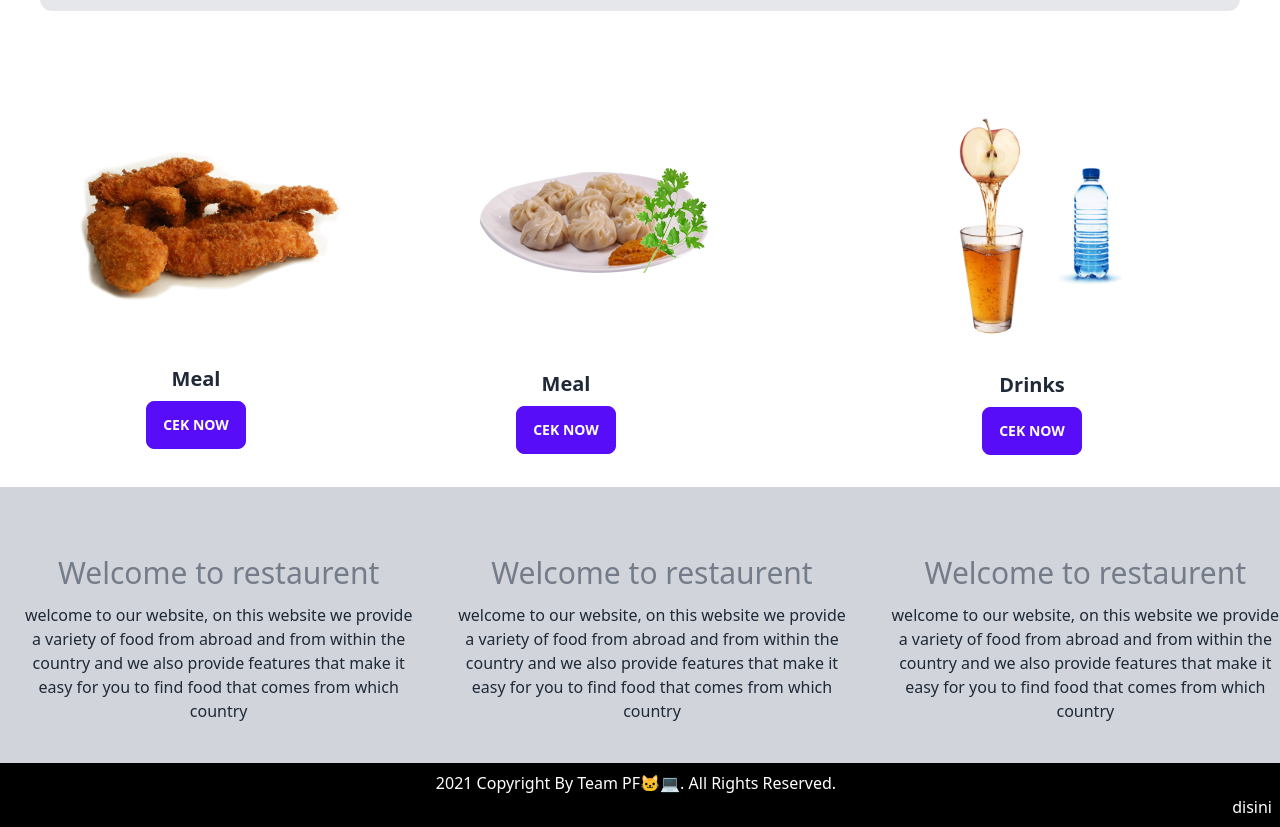
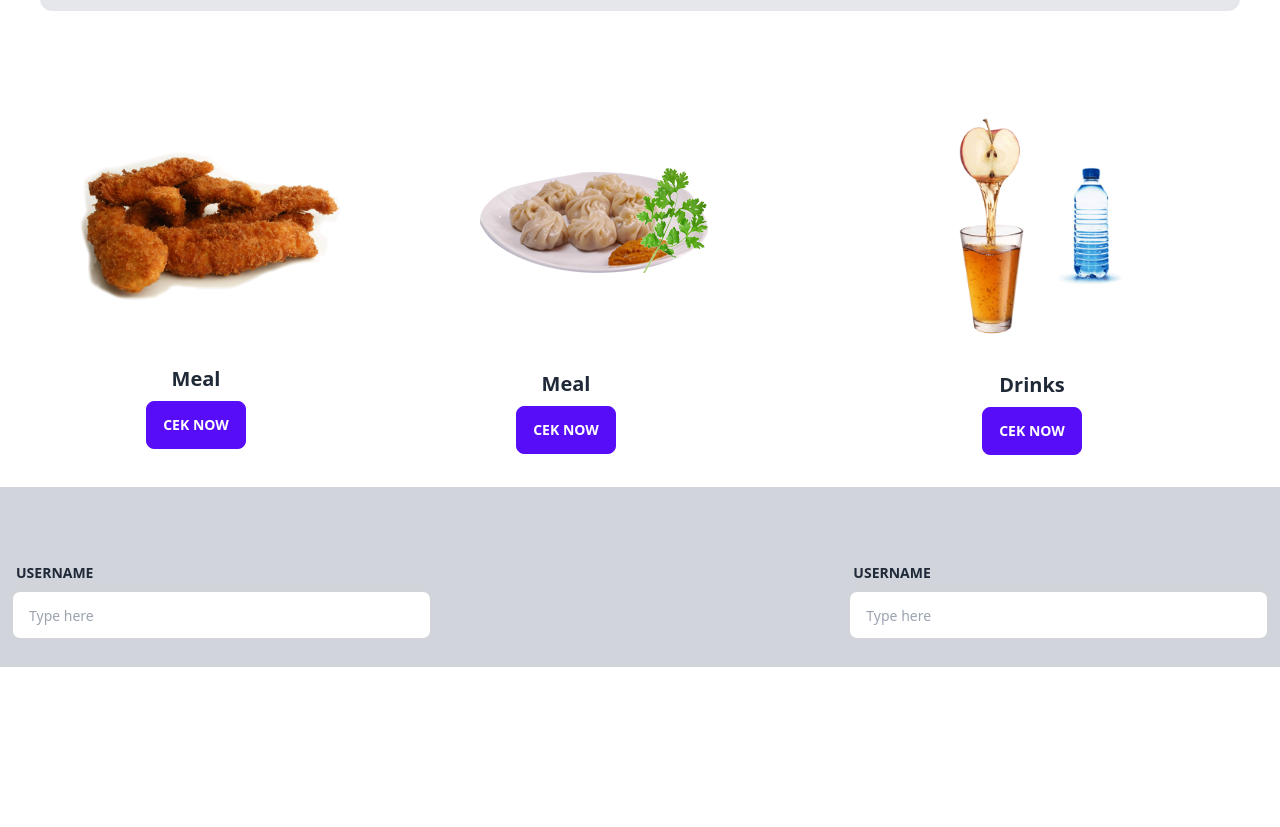
Before and after one commit to Bayu-Sumantri/tugas-kelompok-new-1, a website: page public/contact.html in a window 1280 px wide. Shown: the part 189-1016 px from the top of the page. After the commit the page ends 856 px from the top, so only its background shows below. Drawn offline with Linux system fonts and the light colour scheme.

Commit message:
'perbaruan'

```diff
--- a/public/contact.html
+++ b/public/contact.html
@@ -29,7 +29,8 @@
             </div>
             <!-- Primary Navbar items -->
             <div class="hidden md:flex items-center space-x-1">
-              <a href="index.html" class="py-4 px-2 text-gray-500 font-semibold hover:text-green-500 transition duration-300">Home</a>
+              <a href="index.html"
+                class="py-4 px-2 text-gray-500 font-semibold hover:text-green-500 transition duration-300">Home</a>
               <a href="about.html"
                 class="py-4 px-2 text-gray-500 font-semibold hover:text-green-500 transition duration-300">About
                 Us</a>
@@ -101,44 +102,54 @@
 
     <!-- kata kata saja-->
 
+    <!--
      <div class="w-full bg-gray-300 px-3 py-7">
     <div class="w-screen">
+-->
+
+    <!--
+        CONTACT US FORM
+
+         <div class="container"></div>
+        <div class="relative px-5 py-7 bg-gray-200 rounded-xl border-solid border-2 border-gray-200 m-10 shadow-md">
+          <label class="label">
+            <span class="label-text font-bold">USERNAME</span>
+            </label>
+          <input type="text" placeholder="Type here" class="input input-bordered w-full max-w-xl" />
+
+          <div class="w-1/3">
+            <label class="label">
+              <span class="label-text font-bold">USERNAME</span>
+              </label>
+            <input type="text" placeholder="Type here" class="input input-bordered w-full max-w-xl" />
+            </div>
+      -->
+
+ <div class="flex">
+  <div class="w-full bg-gray-300 px-3 py-7">
+    <div class="w-full">
       <section class="mt-10">
         <div class="container">
-           <div class="flex w-full gap-x-5">
+          <div class="flex w-full justify-between gap-x-5">
             <div class="w-1/3">
-                <h2 class="text-3xl text-gray-700/60 text-center">Welcome to restaurent</h2>
-        <p class="text-center m-3">welcome to our website, on this website we provide a variety of food from abroad
-          and from within the country and we also provide features that make it easy for you to find food that comes
-          from which country</p>
+              <label class="label">
+                <span class="label-text font-bold">USERNAME</span>
+              </label>
+              <input type="text" placeholder="Type here" class="input input-bordered w-full max-w-xl" />
             </div>
             <div class="w-1/3">
-                <h2 class="text-3xl text-gray-700/60 text-center">Welcome to restaurent</h2>
-                <p class="text-center m-3">welcome to our website, on this website we provide a variety of food from abroad
-                  and from within the country and we also provide features that make it easy for you to find food that comes
-                  from which country</p>
+              <label class="label">
+                <span class="label-text font-bold">USERNAME</span>
+              </label>
+              <input type="text" placeholder="Type here" class="input input-bordered w-full max-w-xl" />
             </div>
-              <div class="w-1/3">
-                <h2 class="text-3xl text-gray-700/60 text-center">Welcome to restaurent</h2>
-                <p class="text-center m-3">welcome to our website, on this website we provide a variety of food from abroad
-                  and from within the country and we also provide features that make it easy for you to find food that comes
-                  from which country</p>
-              </div>
+
           </div>
         </div>
       </section>
     </div>
   </div>
-
-  <div className="w-full">
-    <div class="bg-black px-2 py-2 ">
-      <p class="pt4 mr-2 text-center text-white">2021 Copyright By Team PF🐱‍💻. All Rights Reserved.</p>
-      <a href="index.html" class="inline-block text-right w-full -mr-5 text-white hover:text-blue-500">
-        disini
-      </a>
  </div>
-  </div>
-
 
 </body>
 
--- /dev/null
+++ b/public/cooise file.html
@@ -0,0 +1,71 @@
+<!DOCTYPE html>
+<html lang="en">
+
+<head>
+    <meta charset="utf-8">
+    <meta http-equiv="X-UA-Compatible" content="IE=edge">
+    <meta name="viewport" content="width=device-width, initial-scale=1.0">
+    <link rel="stylesheet" href="../public/css/style.css">
+    <meta name="description" content="">
+    <meta name="author" content="">
+    <link rel="shortcut icon" href="themes/assets/ico/logopf.ico">
+    <title>promotins food</title>
+    <!--navbar==========================-->
+
+
+        <!-- Navbar goes here -->
+        <nav class="bg-neutral/10 shadow-md">
+            <div class="max-w-6xl mx-auto px-4">
+                <div class="flex justify-between">
+                    <div class="flex space-x-7">
+                        <!-- Website Logo -->
+                        <div>
+                            <a href="index.html" class="flex items-center py-4 px-2">
+                                <img src="themes/assets/ico/logopf.ico" alt="Logo" class="h-8 w-8 mr-2" />
+                                <span class="font-semibold hover:text-white text-gray-500 text-lg">Promotins food</span>
+                            </a>
+                        </div>
+                        <!-- Primary Navbar items -->
+                        <div class="hidden md:flex items-center space-x-1">
+                            <a href="index.html"
+                                class="py-4 px-2 text-gray-500 font-semibold hover:text-green-500 transition duration-300">Home</a>
+                            <a href="about.html"
+                                class="py-4 px-2 text-gray-500 font-semibold hover:text-green-500 transition duration-300">About
+                                Us</a>
+                            <a href="contact.html"
+                                class="py-4 px-2 text-gray-500 font-semibold hover:text-green-500 transition duration-300">Contact</a>
+                            <a href="login.html"
+                                class="py-4 px-2 text-gray-500 font-semibold hover:text-green-500 transition duration-300">Sign
+                                in
+                            </a>
+                            <a href="cooise file.html"
+                                class="py-4 px-2 text-gray-500 font-semibold border-b-4 border-green-500 hover:text-green-500 transition duration-300">Cooise
+                                File
+                            </a>
+                        </div>
+                    </div>
+                </div>
+            </div>
+        </nav>
+
+
+        <div class="flex justify-center">
+            <div class="mb-3 w-96 text-center m-20">
+              <label for="formFile" class="form-label inline-block mb-2 text-gray-700">Default file input example</label>
+              <input class="form-control block w-full px-3 py-1.5 text-base font-normal text-gray-700 bg-white bg-clip-padding border border-solid border-gray-300 rounded transition ease-in-out m-0 focus:text-gray-700 focus:bg-white focus:border-blue-600 focus:outline-none" type="file" id="formFile">
+            </div>
+          </div>
+
+
+          <marquee width="100%" direction="right" height="100px">
+            This is a sample scrolling text that has scrolls texts to right.
+            </marquee>
+
+            <marquee width="100%" direction="left" height="100px">
+                This is a sample scrolling text that has scrolls texts to left.
+                </marquee>
+
+
+</head>
+
+</html>
```
Also changed, not shown: public/index.html (+7 -1 lines), public/login.html (+10 -0 lines), public/README.md (added), public/css/style.css. Lines whose indentation alone changed are shown as unchanged.
